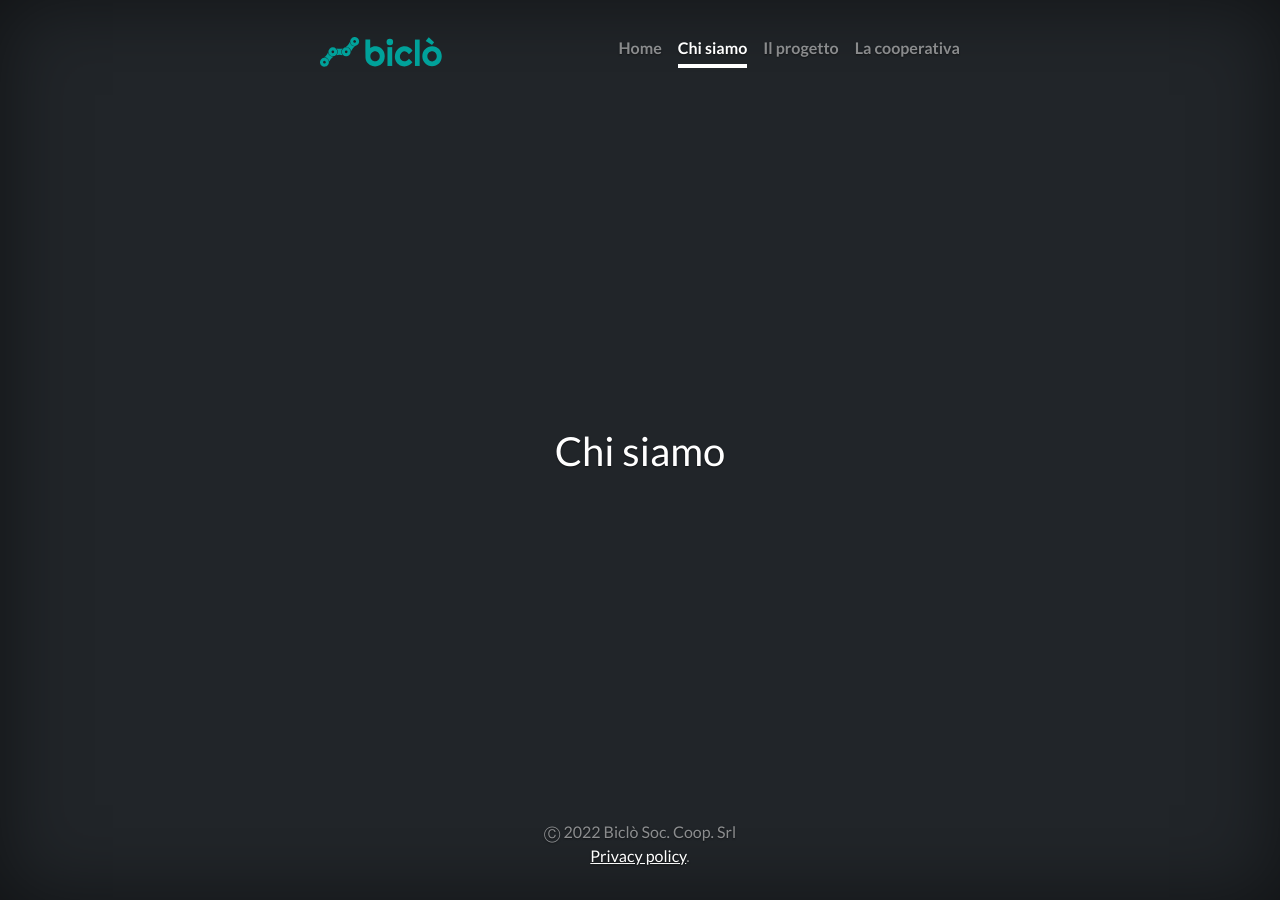
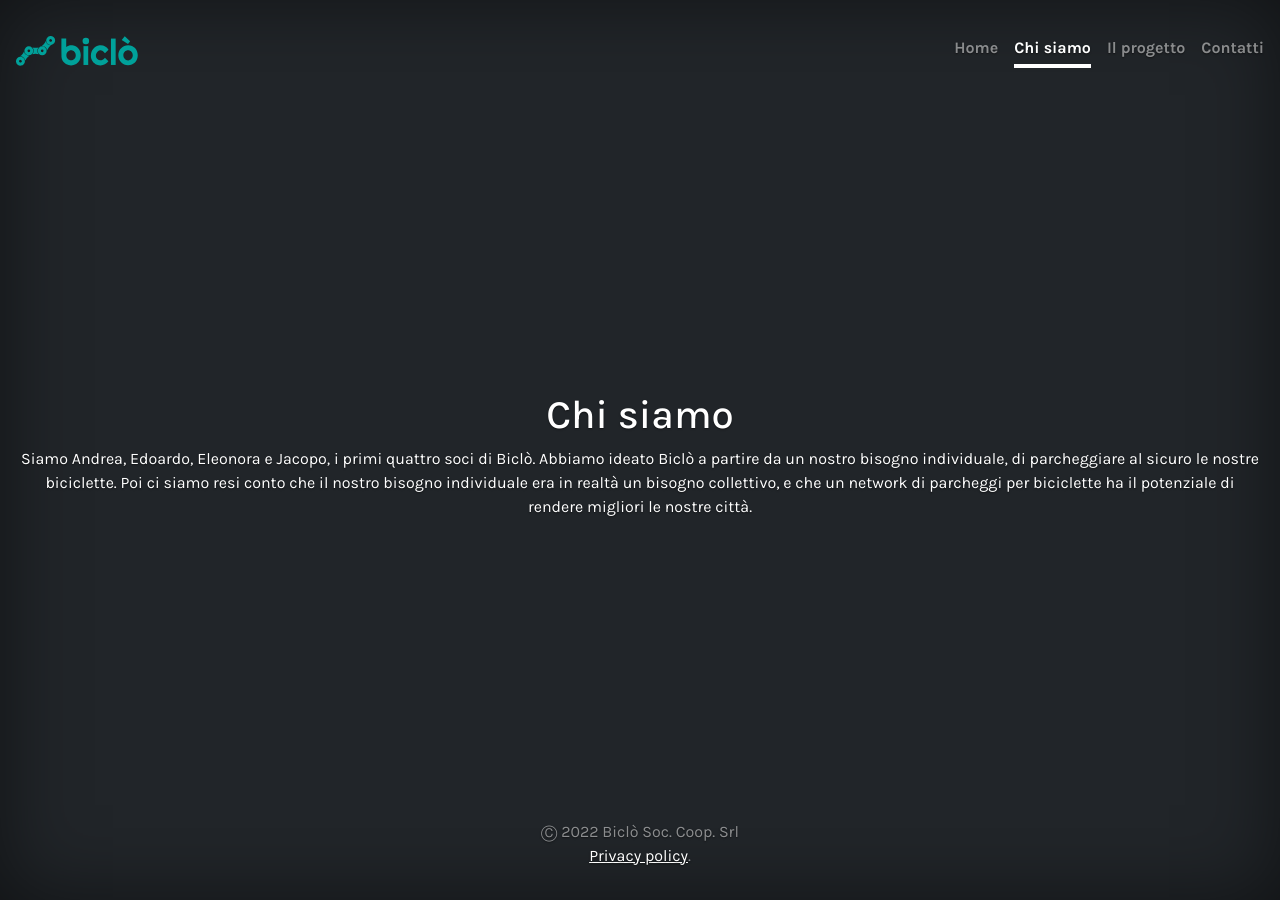
Before and after one commit to jacoping/bicloweb-2023, a Jekyll site: the page built from about.md, in a window 1280 px wide. Built offline with Jekyll 4.4.1, drawn with Linux system fonts in a browser that asks for light colours.

Commit message:
some work

```diff
--- a/_includes/header.html
+++ b/_includes/header.html
@@ -11,7 +11,7 @@
       <a class="nav-link {% if page.url == '/' %}active{% endif %}" href="/">Home</a>
       <a class="nav-link {% if page.url == '/about' %}active{% endif %}" href="/about">Chi siamo</a>
       <a class="nav-link {% if page.url == '/progetto' %}active{% endif %}" href="/progetto">Il progetto</a>
-      <a class="nav-link {% if page.url == '/cooperativa' %}active{% endif %}" href="/cooperativa">La cooperativa</a>
+      <a class="nav-link {% if page.url == '/contatti' %}active{% endif %}" href="/contatti">Contatti</a>
     </nav>
   </div>
 </header>
--- a/_layouts/home.html
+++ b/_layouts/home.html
@@ -6,8 +6,10 @@
   {% include header.html %}
 
   <main class="px-3">
-    <h1>È nata Biclò!</h1>
-    <p class="lead">Biclò è un progetto bellissimo per portare parcheggi sicuri di biciclette in tutta Italia, partendo da Firenze. Biclò è una cooperativa di utenza. Biclò è stata finanziata grazie al progetto Smart & Coop di Legacoop Toscana e Fondazione CR Firenze.</p>
+    <h1>Sta nascendo Biclò!</h1>
+    <p class="lead"> Biclò è la community di cittadini-ciclisti nata per creare e gestire una rete di “Biclostazioni”:
+parcheggi per biciclette sicuri, economici, al coperto e con accesso automatizzato.</p>
+    <p class="lead"> Biclò è stata finanziata grazie al progetto Smart & Coop<br>di Legacoop Toscana e Fondazione CR Firenze.</p>
     <p class="lead">
       <a href="/progetto" class="btn btn-lg btn-secondary fw-bold border-white bg-white">Scopri di più</a>
     </p>
--- a/_layouts/pages.html
+++ b/_layouts/pages.html
@@ -9,6 +9,8 @@
       {{page.title}}
     </h1>
 
+    {{page.content}}
+
     {% include footer.html %}
   </div>
 
--- a/about.md
+++ b/about.md
@@ -4,4 +4,6 @@ title: Chi siamo
 permalink: /about
 ---
 
-Siamo Andrea Edoardo Eleonora e Jacopo, i primi quattro soci di Biclò.
+Siamo Andrea, Edoardo, Eleonora e Jacopo, i primi quattro soci di Biclò.
+Abbiamo ideato Biclò a partire da un nostro bisogno individuale, di parcheggiare al sicuro le nostre biciclette.
+Poi ci siamo resi conto che il nostro bisogno individuale era in realtà un bisogno collettivo, e che un network di parcheggi per biciclette ha il potenziale di rendere migliori le nostre città.
--- a/cooperativa.md
+++ /dev/null
@@ -1,7 +0,0 @@
----
-layout: pages
-title: La cooperativa
-permalink: /cooperativa
----
-
-Siamo Andrea Edoardo Eleonora e Jacopo, i primi quattro soci di Biclò.
--- a/css/styles.scss
+++ b/css/styles.scss
@@ -2,7 +2,7 @@
 ---
 
 @import "bootstrap.css";
-@import url('https://fonts.googleapis.com/css2?family=Lato:wght@100;300;400;700;900&display=swap');
+@import url('https://fonts.googleapis.com/css2?family=Karla:ital,wght@0,200;0,300;0,400;0,500;0,600;0,700;0,800;1,200;1,300;1,400;1,500;1,600;1,700;1,800&family=Lato:wght@100;300;400;700;900&family=Titillium+Web:ital,wght@0,200;0,300;0,400;0,600;0,700;0,900;1,200;1,300;1,400;1,600;1,700&display=swap');
 
 $brandcolor: #00A19A;
 
@@ -12,7 +12,7 @@ svg {
 }
 
 body {
-  font-family: 'Lato', sans-serif;
+  font-family: 'Karla', sans-serif;
 }
 
 .brandcolor {
@@ -47,7 +47,7 @@ body {
 }
 
 .cover-container {
-  max-width: 42em;
+  max-width: 80em;
 }
 
 
```
Also changed, not shown: contatti.md (added, +41 -0 lines), 9 other files.
